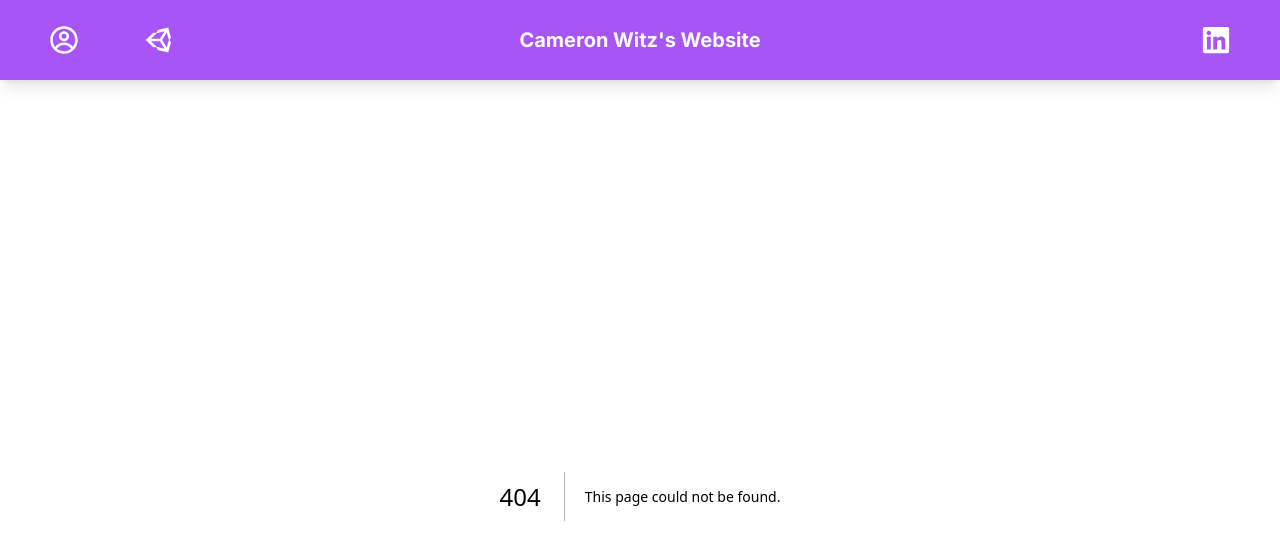
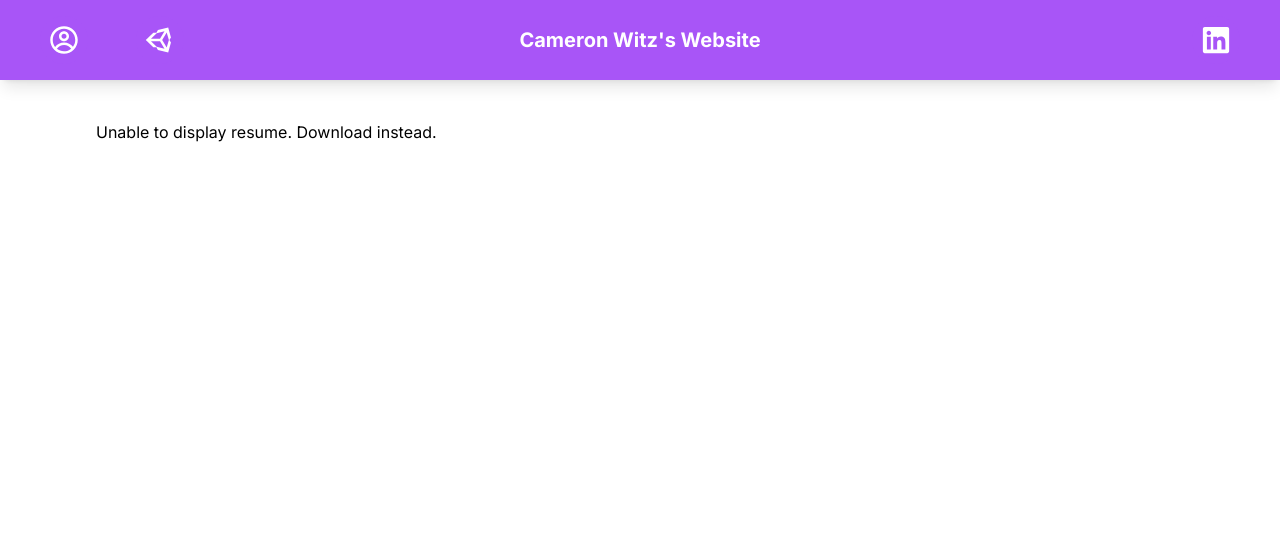
Before and after one commit to CameronWitz/PersonalSite, a Next.js app in the folder cameron-site/: page /resume in a window 1280 px wide. Before the commit this address had no page. Shown: the top 560 px of the page. Built offline with nearby package versions, Linux system fonts and the light colour scheme.

Commit message:
resume viewing

```diff
--- /dev/null
+++ b/cameron-site/app/resume/page.tsx
@@ -0,0 +1,24 @@
+export default function ResumeViewer() {
+  return (
+    <>
+      <div
+        className="flex mt-6 justify-start min-w-full"
+        style={{
+          height: "100vh",
+        }}
+      >
+        <object
+          data="/uploads/CameronWitzResume.pdf"
+          type="application/pdf"
+          width="100%"
+          height="100%"
+        >
+          <p>
+            Unable to display resume.{" "}
+            <a href="/uploads/CameronWitzResume.pdf">Download</a> instead.
+          </p>
+        </object>
+      </div>
+    </>
+  );
+}
--- a/cameron-site/components/NavBar.tsx
+++ b/cameron-site/components/NavBar.tsx
@@ -48,8 +48,7 @@ export default function NavBar() {
             icon={<CgProfile size="30" />}
             tooltip="View Resume"
             callback={() => {
-              /**TODO: */
-              router.push("/coming-soon");
+              router.push("/resume");
             }}
           />
           <NavBarElement
@@ -66,9 +65,12 @@ export default function NavBar() {
           onClick={() => {
             router.push("/");
           }}
-          className="flex text-center pr-24 my-auto font-bold text-xl mx-4 cursor-pointer transition-all ease-linear hover:scale-125"
+          className="flex group text-center pr-24 my-auto font-bold text-xl mx-4 cursor-pointer transition-all ease-linear duration-300 hover:scale-125"
         >
-          <span>{"Cameron Witz's Website"} </span>
+          <span className="">{"Cameron Witz's Website"} </span>
+          <span className="ml-20 -mt-6 nav-bar-tooltip group-hover:scale-75">
+            {"Back to Home"}
+          </span>
         </div>
 
         <div className="flex mx-4 my-auto">
```
Also changed, not shown: 1 other file (tests, documents, lock files or other folders).
